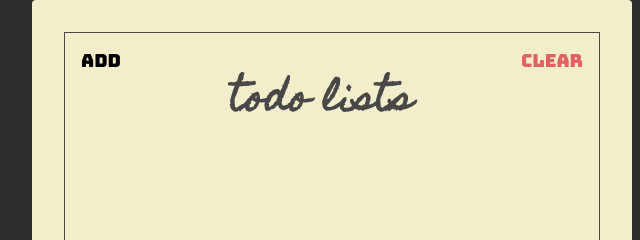
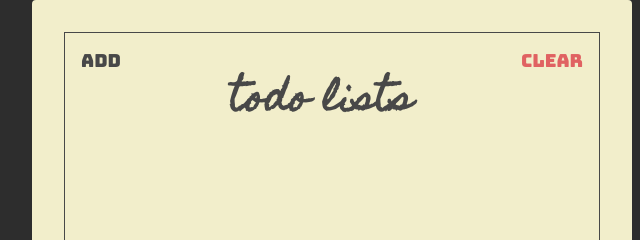
Before and after one commit to arrsandi/react-course-starter, a website: page index.html in a window 1280 px wide. Shown: the top 240 px of the page, 308-948 px from the left. Drawn offline with Linux system fonts and the light colour scheme.

Commit message:
membuat add todo section (revisi header button main-black-color)

```diff
--- a/index.html
+++ b/index.html
@@ -15,7 +15,7 @@
     <div class="container">
       <div class="frame">
         <section class="header">
-          <button class="header-btn">Add</button>
+          <button class="header-btn main-black-color">Add</button>
           <h1 class="header-title">Todo Lists</h1>
           <button class="header-btn main-red-color">Clear</button>
         </section>
```
